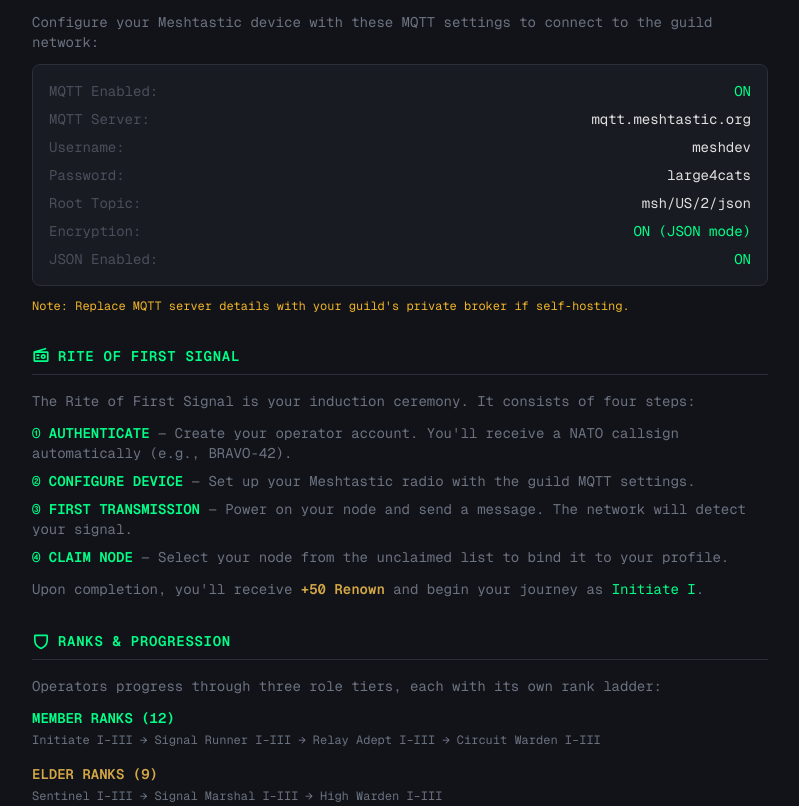
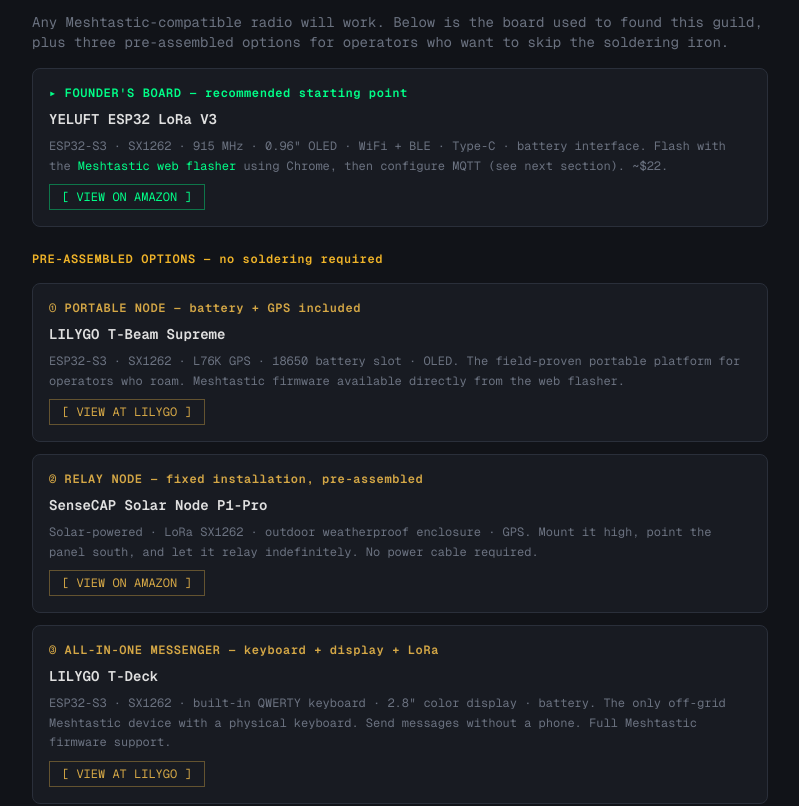
Before and after one commit to threatlvlmidnight/MeshGuild, a Next.js app in the folder dashboard/: page /field-manual in a window 1280 px wide. Shown: the part 860-1666 px from the top of the page, without its empty margins (240-1039 px from the left). Built offline with nearby package versions, Linux system fonts and the light colour scheme.

Commit message:
Add hardware guide section to field manual

```diff
--- a/dashboard/app/field-manual/page.tsx
+++ b/dashboard/app/field-manual/page.tsx
@@ -1,7 +1,7 @@
 "use client";
 
 import Link from "next/link";
-import { Broadcast, BookOpen, Plugs, Radio, Lightning, Shield, ChatText, Scroll } from "@phosphor-icons/react";
+import { Broadcast, BookOpen, Plugs, Radio, Lightning, Shield, ChatText, Scroll, HardDrive } from "@phosphor-icons/react";
 import { motion } from "framer-motion";
 
 interface Section {
@@ -76,6 +76,111 @@ const SECTIONS: Section[] = [
             to claim your node
           </li>
         </ol>
+      </div>
+    ),
+  },
+  {
+    id: "hardware-guide",
+    title: "HARDWARE GUIDE",
+    icon: <HardDrive size={18} weight="bold" />,
+    content: (
+      <div className="space-y-4 text-sm font-mono text-terminal-muted">
+        <p>
+          Any Meshtastic-compatible radio will work. Below is the board used to found this
+          guild, plus three pre-assembled options for operators who want to skip the soldering iron.
+        </p>
+
+        {/* Founder's board */}
+        <div className="panel p-4 border-terminal-green/30 space-y-2">
+          <p className="text-terminal-green font-bold text-xs tracking-wider">▸ FOUNDER&apos;S BOARD — recommended starting point</p>
+          <p className="font-bold text-foreground">YELUFT ESP32 LoRa V3</p>
+          <p className="text-xs leading-relaxed">
+            ESP32-S3 · SX1262 · 915 MHz · 0.96&quot; OLED · WiFi + BLE · Type-C · battery interface.
+            Flash with the{" "}
+            <a
+              href="https://flasher.meshtastic.org"
+              target="_blank"
+              rel="noopener noreferrer"
+              className="text-terminal-green hover:underline"
+            >
+              Meshtastic web flasher
+            </a>
+            {" "}using Chrome, then configure MQTT (see next section). ~$22.
+          </p>
+          <a
+            href="https://www.amazon.com/dp/B0FT7WR12P"
+            target="_blank"
+            rel="noopener noreferrer"
+            className="inline-block text-xs text-terminal-green border border-terminal-green/40 px-3 py-1 hover:bg-terminal-green/10 transition-colors mt-1"
+          >
+            [ VIEW ON AMAZON ]
+          </a>
+        </div>
+
+        {/* Three prebuilt tiers */}
+        <p className="text-terminal-amber font-bold text-xs tracking-wider pt-2">PRE-ASSEMBLED OPTIONS — no soldering required</p>
+
+        <div className="space-y-3">
+          {/* Tier 1: Portable + GPS + Battery */}
+          <div className="panel p-4 border-terminal-border space-y-2">
+            <p className="text-terminal-gold font-bold text-xs tracking-wider">① PORTABLE NODE — battery + GPS included</p>
+            <p className="font-bold text-foreground">LILYGO T-Beam Supreme</p>
+            <p className="text-xs leading-relaxed">
+              ESP32-S3 · SX1262 · L76K GPS · 18650 battery slot · OLED. The field-proven portable
+              platform for operators who roam. Meshtastic firmware available directly from the web flasher.
+            </p>
+            <a
+              href="https://lilygo.cc/products/t-beam-s3-supreme"
+              target="_blank"
+              rel="noopener noreferrer"
+              className="inline-block text-xs text-terminal-gold border border-terminal-gold/40 px-3 py-1 hover:bg-terminal-gold/10 transition-colors mt-1"
+            >
+              [ VIEW AT LILYGO ]
+            </a>
+          </div>
+
+          {/* Tier 2: Relay node */}
+          <div className="panel p-4 border-terminal-border space-y-2">
+            <p className="text-terminal-gold font-bold text-xs tracking-wider">② RELAY NODE — fixed installation, pre-assembled</p>
+            <p className="font-bold text-foreground">SenseCAP Solar Node P1-Pro</p>
+            <p className="text-xs leading-relaxed">
+              Solar-powered · LoRa SX1262 · outdoor weatherproof enclosure · GPS. Mount it high,
+              point the panel south, and let it relay indefinitely. No power cable required.
+            </p>
+            <a
+              href="https://www.amazon.com/dp/B0FMDHBWX8"
+              target="_blank"
+              rel="noopener noreferrer"
+              className="inline-block text-xs text-terminal-gold border border-terminal-gold/40 px-3 py-1 hover:bg-terminal-gold/10 transition-colors mt-1"
+            >
+              [ VIEW ON AMAZON ]
+            </a>
+          </div>
+
+          {/* Tier 3: All-in-one messenger */}
+          <div className="panel p-4 border-terminal-border space-y-2">
+            <p className="text-terminal-gold font-bold text-xs tracking-wider">③ ALL-IN-ONE MESSENGER — keyboard + display + LoRa</p>
+            <p className="font-bold text-foreground">LILYGO T-Deck</p>
+            <p className="text-xs leading-relaxed">
+              ESP32-S3 · SX1262 · built-in QWERTY keyboard · 2.8&quot; color display · battery.
+              The only off-grid Meshtastic device with a physical keyboard. Send messages
+              without a phone. Full Meshtastic firmware support.
+            </p>
+            <a
+              href="https://lilygo.cc/products/t-deck"
+              target="_blank"
+              rel="noopener noreferrer"
+              className="inline-block text-xs text-terminal-gold border border-terminal-gold/40 px-3 py-1 hover:bg-terminal-gold/10 transition-colors mt-1"
+            >
+              [ VIEW AT LILYGO ]
+            </a>
+          </div>
+        </div>
+
+        <p className="text-xs text-terminal-muted/60 pt-1">
+          All boards require Meshtastic firmware and MQTT configuration before joining the guild network.
+          See Device Configuration below.
+        </p>
       </div>
     ),
   },
```
